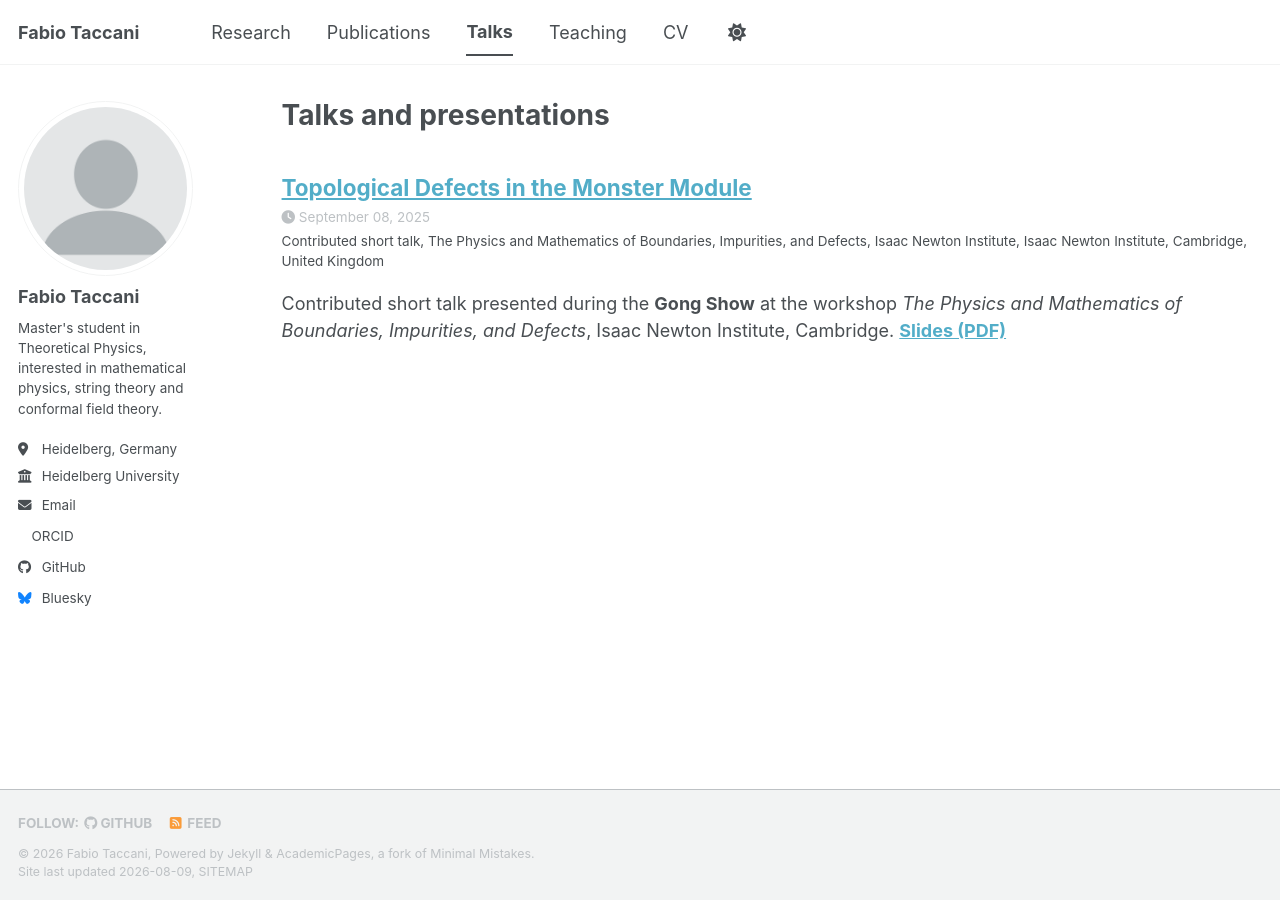
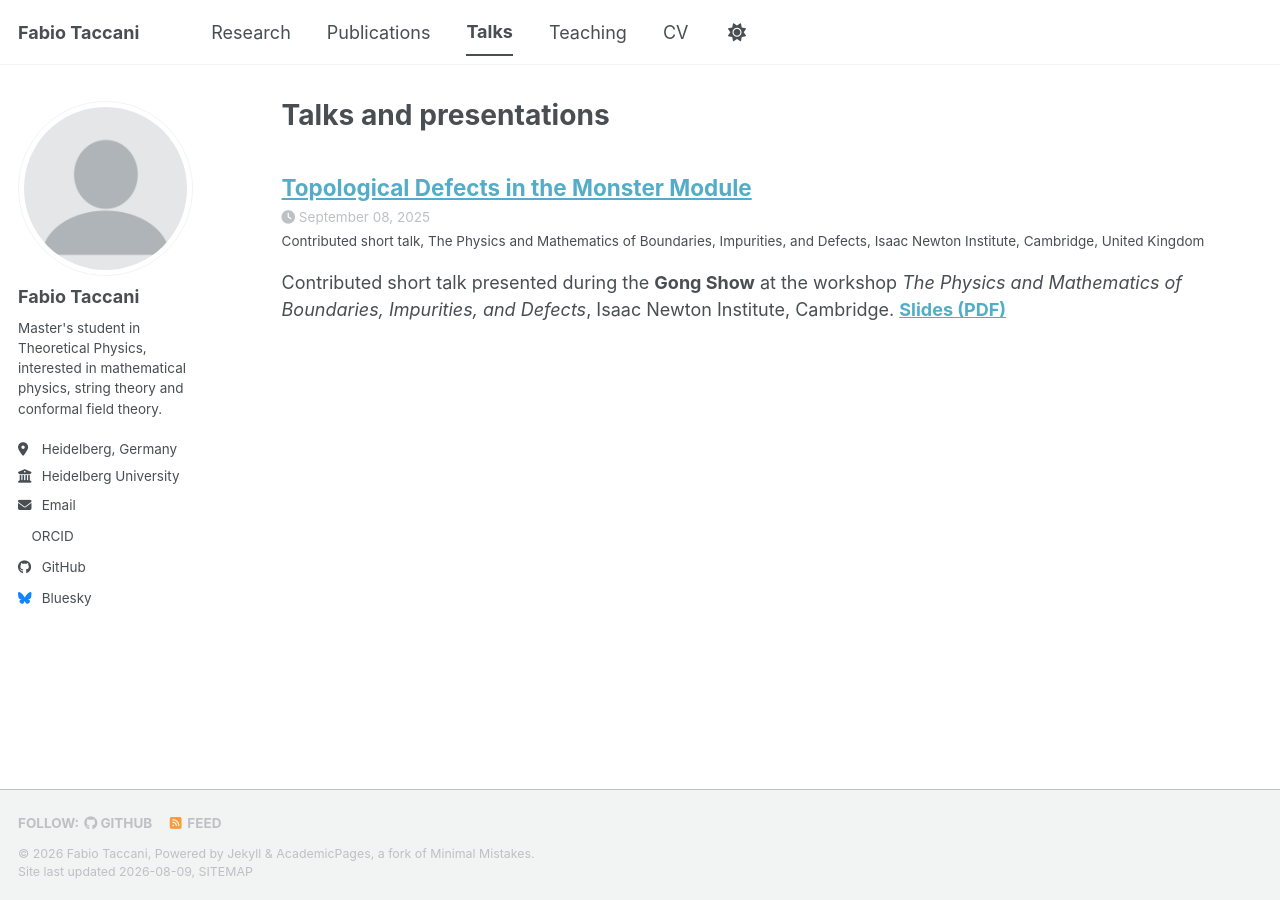
Before and after one commit to FabioTaccani/FabioTaccani.github.io, a Jekyll site: the page built from _pages/talks.html, in a window 1280 px wide. Built offline with Jekyll 4.4.1, drawn with Linux system fonts in a browser that asks for light colours; a style sheet for code colours, icons or effects is not loaded.

Commit message:
Update 2025-09-08-monster-module.md

```diff
--- a/_talks/2025-09-08-monster-module.md
+++ b/_talks/2025-09-08-monster-module.md
@@ -5,7 +5,7 @@ type: "Contributed short talk"
 permalink: /talks/2025-monster-module
 venue: "The Physics and Mathematics of Boundaries, Impurities, and Defects, Isaac Newton Institute"
 date: 2025-09-08
-location: "Isaac Newton Institute, Cambridge, United Kingdom"
+location: "Cambridge, United Kingdom"
 ---
 
 Contributed short talk presented during the **Gong Show** at the workshop
```
